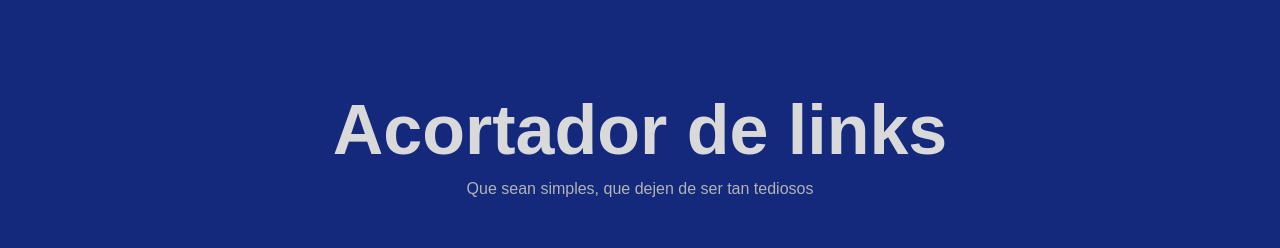
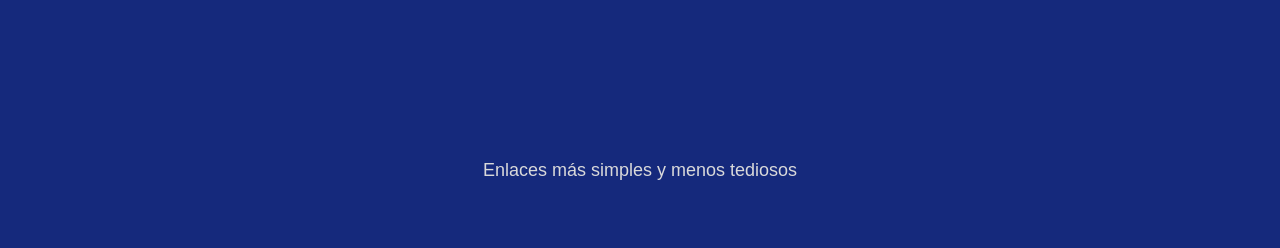
Before and after one commit to SantiPaper/shortler, a React (Vite) app in the folder client/: page / in a window 1280 px wide. Shown: the part 159-407 px from the top of the page. Built offline with nearby package versions, Linux system fonts and the light colour scheme; no server answers.

Commit message:
Change hero component

```diff
--- a/client/src/components/Hero/index.tsx
+++ b/client/src/components/Hero/index.tsx
@@ -3,9 +3,9 @@ import style from "./style.module.css";
 export const Hero = () => {
   return (
     <section className={style.hero}>
-      <h1 className={style.hero__text}>Acortador de links</h1>
+      <h1 className={style.hero__text}>Acortador de enlaces</h1>
       <p className={style.hero__description}>
-        Que sean simples, que dejen de ser tan tediosos
+        Enlaces más simples y menos tediosos
       </p>
     </section>
   );
--- a/client/src/components/Hero/style.module.css
+++ b/client/src/components/Hero/style.module.css
@@ -13,7 +13,7 @@
   flex-direction: column;
   align-items: center;
   justify-content: center;
-  margin-top: 12rem;
+  margin: 12rem 0 8rem;
   padding: 0 5rem;
   gap: 1rem;
   animation: fadeIn 500ms forwards;
@@ -22,12 +22,32 @@
 .hero__text {
   font-size: var(--font-size-800);
   text-align: center;
-  color: var(--clr-gray-100);
+  background-image: linear-gradient(white, var(--clr-blue-100));
+  background-clip: text;
+  color: transparent;
 }
 
 .hero__description {
-  color: var(--clr-gray-300);
+  color: var(--clr-blue-100);
 
-  font-size: var(--font-size-200);
+  font-size: var(--font-size-400);
   text-align: center;
 }
+
+@media (max-width: 1500px) {
+  .hero {
+    margin: 10rem 0 6rem;
+  }
+}
+
+@media (max-width: 600px) {
+  .hero__text {
+    font-size: var(--font-size-700);
+  }
+}
+
+@media (max-width: 400px) {
+  .hero__text {
+    font-size: var(--font-size-600);
+  }
+}
--- a/client/src/components/Links/style.module.css
+++ b/client/src/components/Links/style.module.css
@@ -39,7 +39,7 @@
 
 .links tr th {
   text-align: start;
-  font-weight: 500;
+  font-weight: var(--font-weight-500);
 }
 
 .links td,
```
